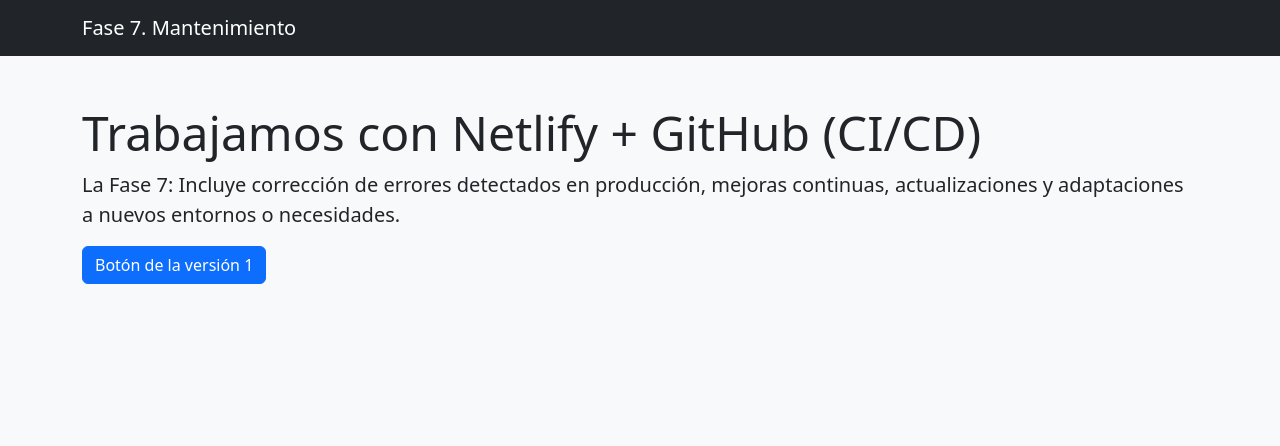
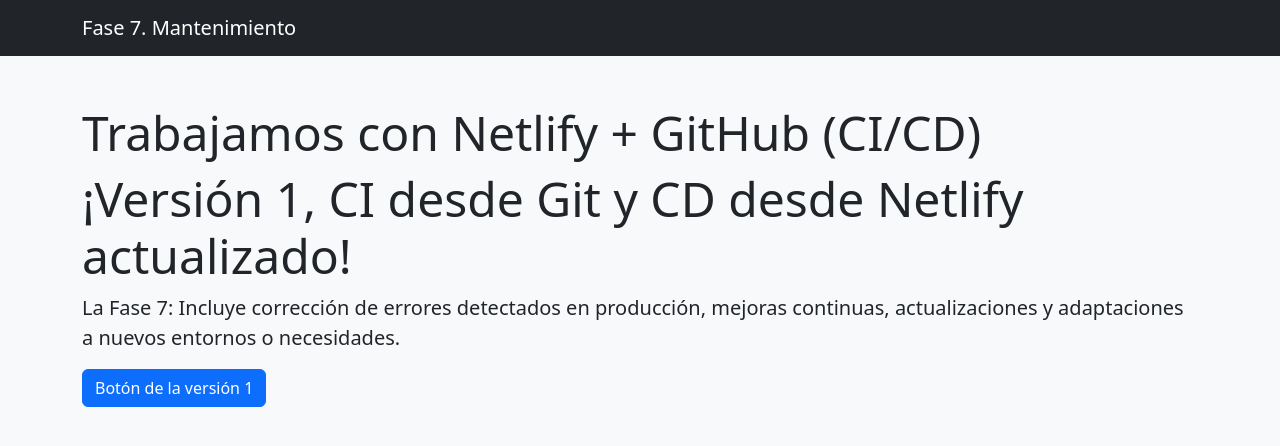
Before and after one commit to diana-sys1876/proyect-fs, a plain HTML site: page index.html in a window 1280 px wide. Drawn offline with nearby package versions, Linux system fonts and the light colour scheme.

Commit message:
Update index.html - feal : nuevo h1 agregado

```diff
--- a/index.html
+++ b/index.html
@@ -12,6 +12,7 @@
   </nav>
   <main class="container py-5">
     <h1 class="display-5">Trabajamos con Netlify + GitHub (CI/CD)</h1>
+    <h1 class="display-5">¡Versión 1, CI desde Git y CD desde Netlify actualizado!</h1>
     <p class="lead">
     La Fase 7: Incluye corrección de errores detectados en producción, mejoras continuas, actualizaciones y adaptaciones a nuevos entornos o necesidades.
     </p>
```
